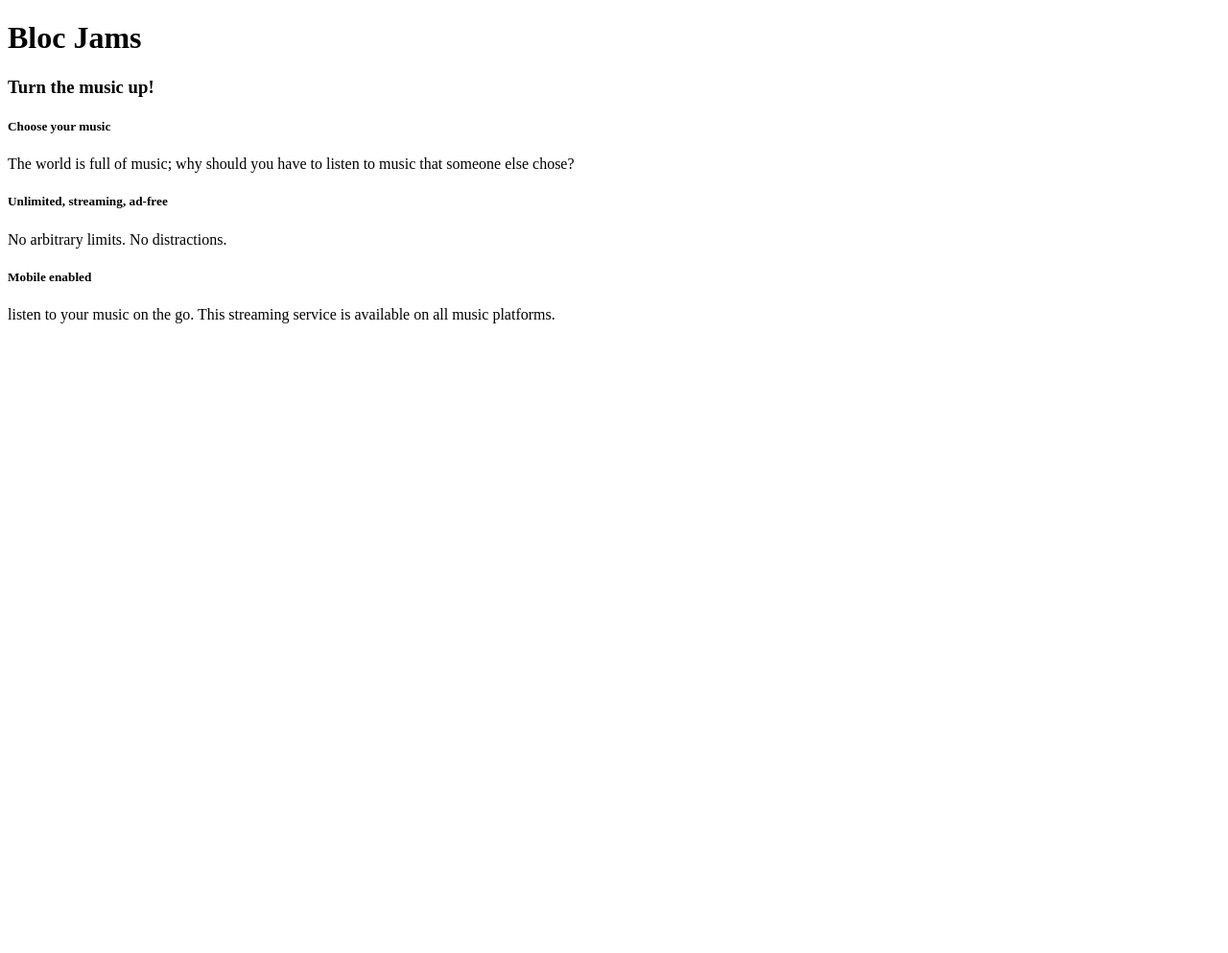
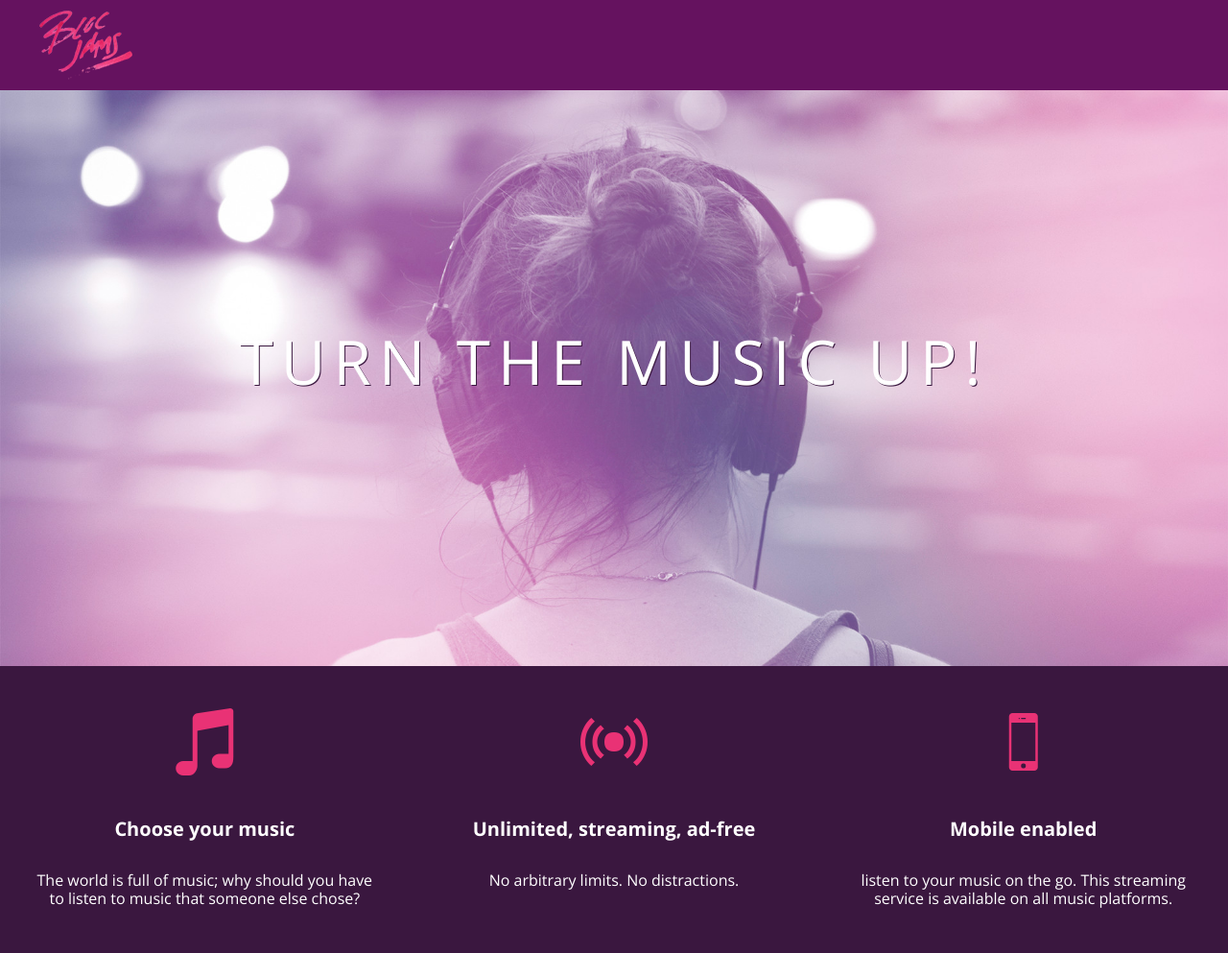
Before and after one commit to mrpennacchio/bloc-jams, a plain HTML site: page index.html in a window 1280 px wide. Shown: the whole page at 96% size. Before the commit the page ends 800 px from the top, so only its background shows below. Drawn offline with nearby package versions, Linux system fonts and the light colour scheme.

Commit message:
Checkpoint 3 HTML&CSS styles: completed

```diff
--- a/index.html
+++ b/index.html
@@ -2,27 +2,36 @@
  <html>
      <head>
      <title>Bloc Jams</title>
+         <link rel="stylesheet" type="text/css" href="http://fonts.googleapis.com/css?family=Open+Sans:400,800,600,700,300">
+         <link rel="stylesheet" type="text/css" href="http://code.ionicframework.com/ionicons/2.0.1/css/ionicons.min.css">
+         <link rel="stylesheet" type="text/css" href="styles/normalize.css">
+         <link rel="stylesheet" type="text/css" href="styles/main.css">
      </head>
-     <body>
-         <nav> <!-- navigation bar -->
+     <body class="landing">
+
+         <nav class="navbar">
+             <img src="assets/images/bloc_jams_logo.png" alt="bloc jams logo" class="logo">
+
          </nav>
-         <header> <!-- hero content -->
-             <h1>Bloc Jams</h1>
-             <h3>Turn the music up!</h3>
-         </header>
-         <main> <!-- selling points -->
-             <article>
-                <h5>Choose your music</h5>
-                <p>The world is full of music; why should you have to listen to music that someone else chose?</p>
-             </article>
-             <article>
-                 <h5>Unlimited, streaming, ad-free</h5>
-                 <p>No arbitrary limits. No distractions.</p>
-             </article>
-             <article>
-                 <h5>Mobile enabled</h5>
-                 <p>listen to your music on the go. This streaming service is available on all music platforms.</p>
-             </article>
-         </main>
+         <section class="hero-content">
+             <h1 class="hero-title">Turn the music up!</h1>
+         </section>
+         <section class="selling-points">
+             <div class="point">
+                <span class="ion-music-note"></span>
+                <h5 class="point-title">Choose your music</h5>
+                <p class="point-description">The world is full of music; why should you have to listen to music that someone else chose?</p>
+             </div>
+             <div class="point">
+                 <span class="ion-radio-waves"></span>
+                 <h5 class="point-title">Unlimited, streaming, ad-free</h5>
+                 <p class="point-description">No arbitrary limits. No distractions.</p>
+             </div>
+             <div class="point">
+                 <span class="ion-iphone"></span>
+                 <h5 class="point-title">Mobile enabled</h5>
+                 <p class="point-description">listen to your music on the go. This streaming service is available on all music platforms.</p>
+             </div>
+         </section>
      </body>
  </html>
--- /dev/null
+++ b/styles/main.css
@@ -0,0 +1,72 @@
+html {
+    height: 100%;
+    font-size: 100%;
+}
+
+body {
+    font-family: 'Open Sans';
+    color: white;
+    min-height: 100%;
+}
+
+body.landing {
+    background-color: rgb(58,23,63);
+}
+
+.navbar {
+    padding: 0.5rem;
+    background-color: rgb(101,18,95);
+}
+
+.navbar .logo {
+    position: relative;
+    left: 2rem;
+}
+.hero-content {
+    position: relative;
+    min-height: 600px;
+    background-image: url(../assets/images/bloc_jams_bg.jpg);
+    background-repeat: no repeat;
+    background-position: center center;
+    background-size: cover;
+}
+
+.hero-content .hero-title{
+    position: absolute;
+    top: 40%;
+    -webkit-transform: translateY(-50%);
+    -moz-transform: translateY (-50%);
+    -ms-transform: translateY(-50);
+    transform: translateY(-50%);
+    width: 100%;
+    text-align: center;
+    font-size: 4rem;
+    font-weight: 300;
+    text-transform: uppercase;
+    letter-spacing: 0.5rem;
+    text-shadow: 1px 1px 0px rgb(58,23,63);
+}
+.selling-points {
+    position: relative;
+    display: table;
+    width: 100%;
+    -webkit-box-sizing: border-box;
+    -moz-box-sizing: border-box;
+    box-sizing: border-box;
+}
+.point {
+    display: table-cell;
+    position: relative;
+    width: 33.3%;
+    padding: 2rem;
+    text-align: center;
+}
+.point .point-title {
+    font-size: 1.25rem;
+}
+.ion-music-note,
+.ion-radio-waves,
+.ion-iphone {
+    color: rgb(233,50,117);
+    font-size: 5rem;
+}
```
Also changed, not shown: assets/images/bloc_jams_bg.jpg (added), assets/images/bloc_jams_logo.png (added), styles/normalize.css (added), 1 other file.
